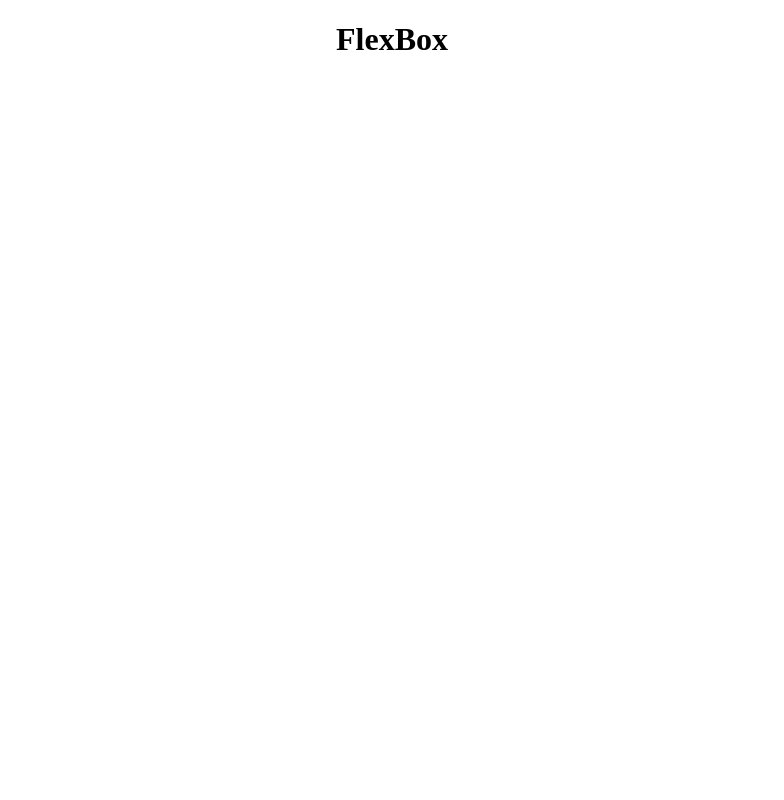
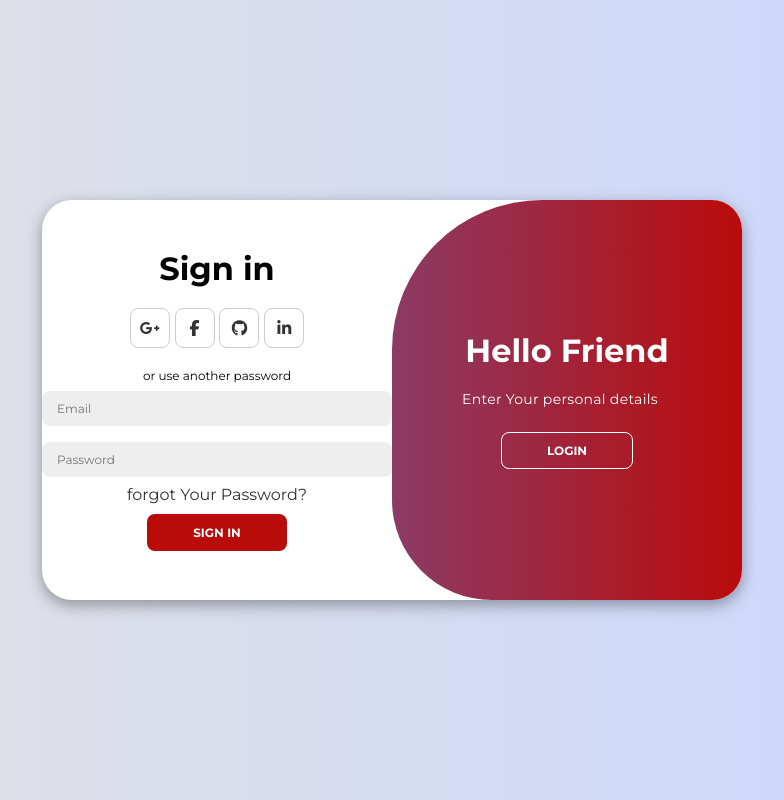
Before and after one commit to rezamovaheddi/Login-page, a plain HTML site: page index.html in a window 1280 px wide. Shown: the whole page, without its empty margins (248-1032 px from the left). Drawn offline with Linux system fonts and the light colour scheme.

Commit message:
LoginPage

```diff
--- a/index.html
+++ b/index.html
@@ -1,22 +1,75 @@
 <!DOCTYPE html>
-<html lang="fa">
+<html lang="en">
 
 <head>
     <meta charset="UTF-8">
     <meta name="viewport" content="width=device-width, initial-scale=1.0">
-    <title>Document</title>
-    <link rel="stylesheet" href="main.css">
+    <link rel="stylesheet" href="style.css">
+    <link rel="stylesheet" href="https://cdnjs.cloudflare.com/ajax/libs/font-awesome/6.5.1/css/all.min.css">
+    <title>Login</title>
 </head>
 
 <body>
-    <h1>FlexBox</h1>
-    <section id="container">
-        <div style="background-color: cyan;"></div>
-        <div style="background-color: aquamarine;"></div>
-        <div style="background-color: cadetblue;"></div>
-        <div style="background-color: blueviolet;"></div>
-    </section>
+    <div class="container" id="container">
+        <div class="form-container sign-up">
+            <form>
+                <h1>Create An Accounts</h1>
+                <div class="socail-icons">
+                    <a href="#" class="icons"><i class="fa-brands
+                    fa-google-plus-g"></i></a>
+                    <a href="#" class="icons"><i class="fa-brands
+                    fa-facebook-f"></i></a>
+                    <a href="#" class="icons"><i class="fa-brands
+                    fa-github"></i></a>
+                    <a href="#" class="icons"><i class="fa-brands
+                    fa-linkedin-in"></i></a>
+                </div>
+                <span>or use another registions</span>
+                <input type="text" placeholder="Name">
+                <input type="email" placeholder="Email">
+                <input type="password" placeholder="Password">
+                <button>signUp</button>
+            </form>
+        </div>
+        <div class="form-container sign-in">
+            <form>
+                <h1>Sign in</h1>
+                <div class="socail-icons">
+                    <a href="#" class="icons"><i class="fa-brands
+                    fa-google-plus-g"></i></a>
+                    <a href="#" class="icons"><i class="fa-brands
+                    fa-facebook-f"></i></a>
+                    <a href="#" class="icons"><i class="fa-brands
+                    fa-github"></i></a>
+                    <a href="#" class="icons"><i class="fa-brands
+                    fa-linkedin-in"></i></a>
+                </div>
+                <span>or use another password</span>
+                <input type="email" placeholder="Email">
+                <input type="password" placeholder="Password">
+                <a href="#">forgot Your Password?</a>
+                <button>Sign in</button>
+            </form>
+        </div>
+        <div class="toggle-container">
+            <div class="toggle">
+                <div class="toggle-panle toggle-left">
+                    <h1>Welcome Back</h1>
+                    <p>Enter Your personal details</p>
+                    <button class="hidden" id="login">Sign in</button>
+                </div>
+                <div class="toggle-panle toggle-right">
+                    <h1>Hello Friend</h1>
+                    <p>Enter Your personal details</p>
+                    <button class="hidden" id="register">login</button>
+                </div>
+            </div>
+        </div>
+    </div>
+
+
+
+    <script src="script.js"></script>
 </body>
 
-
 </html>
--- /dev/null
+++ b/script.js
@@ -0,0 +1,11 @@
+const container = document.getElementById('contsiner');
+const registerBtn = document.
+getElementById('register');
+const loginBtn = document.getElementById('login');
+
+registerBtn.addEventListener('click', () => {
+    container.classList.add("active");
+});
+loginBtn.addEventListener('click', () => {
+    container.classList.remove("active");
+});
--- /dev/null
+++ b/style.css
@@ -0,0 +1,211 @@
+@import url('https://fonts.googleapis.com/css2?family=Montserrat:ital,wght@0,400;0,500;0,700;1,300&display=swap');
+* {
+    margin: 0;
+    padding: 0;
+    box-sizing: border-box;
+    font-family: 'Montserrat', sans-serif;
+}
+
+body {
+    background-color: #c9d6ff;
+    background: linear-gradient(to right, #e2e2e2, #c9d6ff);
+    display: flex;
+    align-items: center;
+    justify-content: center;
+    flex-direction: column;
+    height: 100vh;
+}
+
+.container {
+    background-color: #fff;
+    border-radius: 30px;
+    box-shadow: 0 5px 15px rgba(0, 0, 0, 0.35);
+    position: relative;
+    overflow: hidden;
+    width: 700px;
+    max-height: 100%;
+    min-height: 400px;
+}
+
+.container p {
+    font-size: 14px;
+    margin: 14px;
+    line-height: 18px;
+    letter-spacing: 0.3px;
+    margin-top: 20px;
+    margin-left: 0;
+}
+
+.container span {
+    font-size: 12px
+}
+
+.container a {
+    color: #333;
+    font-size: 1em;
+    text-decoration: none;
+}
+
+.container button {
+    background-color: #BA0B0B;
+    color: #fff;
+    font-size: 12px;
+    border: 1px solid transparent;
+    padding: 10px 45px;
+    border-radius: 8px;
+    font-weight: 600;
+    border-spacing: 0.5px;
+    text-transform: uppercase;
+    margin-top: 10px;
+    cursor: pointer;
+}
+
+.container button.hidden {
+    background-color: transparent;
+    border-color: #fff;
+}
+
+.container form {
+    display: flex;
+    align-items: center;
+    justify-content: center;
+    flex-direction: column;
+    padding: 0.48;
+    height: 100%;
+}
+
+.container input {
+    background-color: #eee;
+    border: none;
+    margin: 8px 0;
+    padding: 10px 15px;
+    font-size: 12px;
+    border-radius: 8px;
+    width: 100%;
+    outline: none;
+}
+
+.form-container {
+    position: absolute;
+    top: 0;
+    height: 100%;
+    transition: all 0.6s ease-in-out;
+}
+
+.sign-in {
+    left: 0;
+    width: 50%;
+    z-index: 2;
+}
+
+.container .active .sign-in {
+    transform: translateY(100%);
+}
+
+.sign-up {
+    left: 0;
+    width: 50%;
+    opacity: 0;
+    z-index: 1;
+}
+
+.container .active .sign-up {
+    transform: translateX(100%);
+    opacity: 1;
+    z-index: 5;
+    animation: move 0.6s;
+}
+
+@keyframes move {
+    0%,
+    49.99% {
+        opacity: 0;
+        z-index: 0;
+    }
+    50%,
+    100% {
+        opacity: 1;
+        z-index: 5;
+    }
+}
+
+.socail-icons {
+    margin: 20px 0;
+}
+
+.socail-icons a {
+    border: 1px solid #ccc;
+    border-radius: 20%;
+    display: inline-flex;
+    align-items: center;
+    justify-content: center;
+    margin: 0.3px;
+    width: 40px;
+    height: 40px;
+}
+
+.toggle-container {
+    position: absolute;
+    top: 0;
+    left: 50%;
+    width: 50%;
+    height: 100%;
+    overflow: hidden;
+    transition: all 0.6s ease-in-out;
+    border-radius: 150px 0 0 100px;
+    z-index: 1000;
+}
+
+.container.active.toggle-container {
+    transform: translateX(-100%);
+    border-radius: 0 150px 100px 0;
+}
+
+.toggle {
+    background-color: #BA0B0B;
+    height: 100%;
+    background: linear-gradient(to right, #5c6bc0, #BA0B0B);
+    color: #fff;
+    position: relative;
+    left: -100%;
+    height: 100%;
+    width: 200%;
+    transform: translateX(0);
+    transition: all 0.6s ease-in-out;
+}
+
+.container .active .toggle {
+    transform: translateX(50%);
+}
+
+.toggle-panle {
+    position: absolute;
+    width: 50%;
+    height: 100%;
+    display: flex;
+    align-items: center;
+    justify-content: center;
+    flex-direction: column;
+    padding: 0 30px;
+    text-align: center;
+    top: 0;
+    transform: translateX(0);
+    transition: all 0.6s ease-in-out;
+}
+
+.container .active .toggle-left {
+    transform: translateX(0);
+}
+
+.toggle-left {
+    transform: translateX(-200%);
+}
+
+.toggle-right {
+    right: 0;
+    transform: translateX(0);
+}
+
+.container .active .toggle-right {
+    transform: translateX(200%);
+}
```
